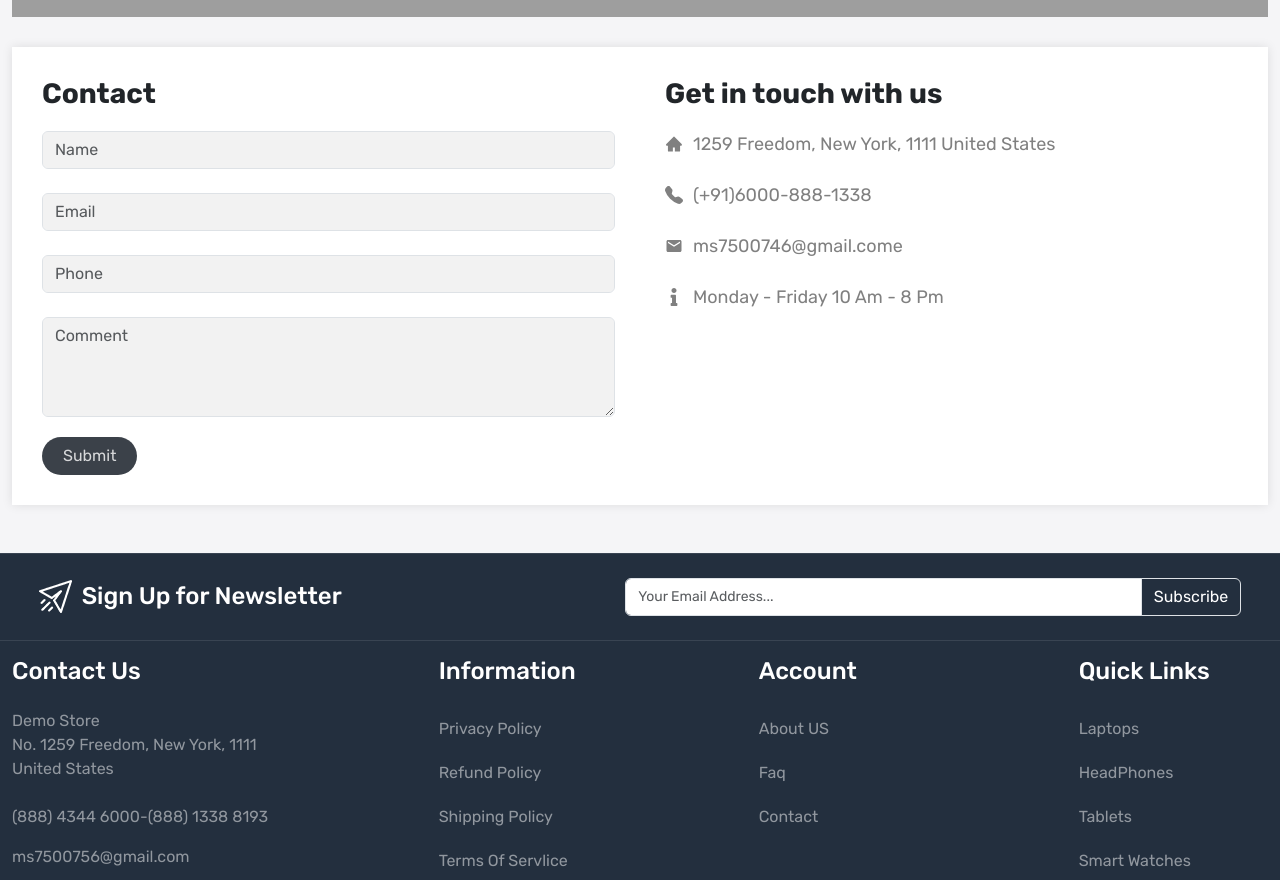
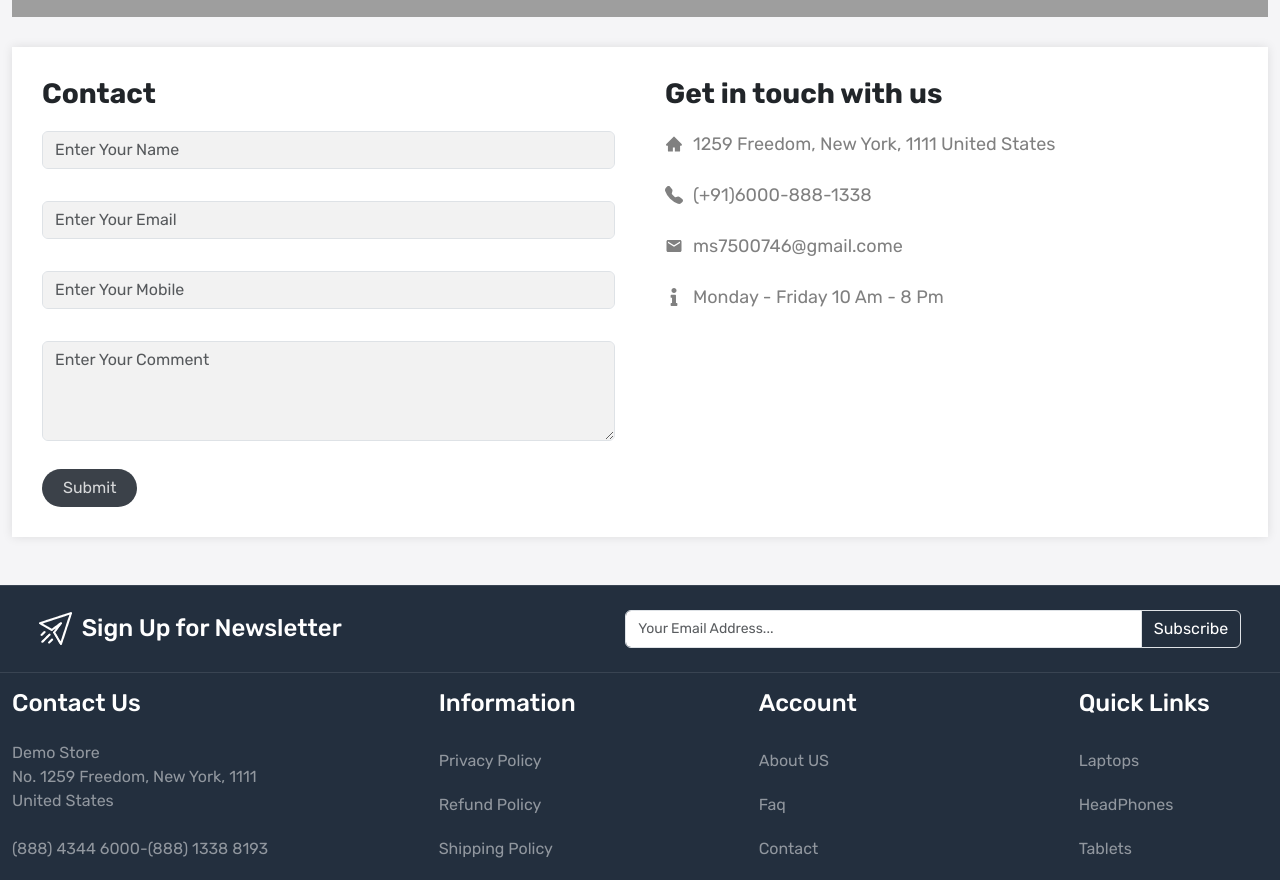
Before and after one commit to Mohammed-Shaaban-Ali/E-Commerce_Frontend, a React (Create React App) app: page /contact in a window 1280 px wide. Shown: the part 780-1660 px from the top of the page. Built offline with nearby package versions, Linux system fonts and the light colour scheme; grey boxes are pictures that could not be loaded.

Commit message:
add comment

```diff
--- a/src/pages/Contact/Contact.jsx
+++ b/src/pages/Contact/Contact.jsx
@@ -6,8 +6,33 @@ import { AiFillHome } from "react-icons/ai";
 import { BsFillTelephoneFill } from "react-icons/bs";
 import { MdEmail } from "react-icons/md";
 import { FaInfo } from "react-icons/fa";
+import { useFormik } from "formik";
+import { object, string } from "yup";
+import { addComment } from "../../redux/slices/contectSlice";
+import { useDispatch } from "react-redux";
 
+let userSchema = object({
+  name: string().required("Name is required"),
+  email: string().email().required("Email is required"),
+  mobile: string().required("Phone is required"),
+  comment: string().required("Comment is required"),
+});
 const Contact = () => {
+  const dispatch = useDispatch();
+  const formik = useFormik({
+    initialValues: {
+      email: "",
+      name: "",
+      mobile: "",
+      comment: "",
+    },
+    validationSchema: userSchema,
+    onSubmit: (values) => {
+      dispatch(addComment(values));
+      formik.resetForm();
+      // console.log(values);
+    },
+  });
   return (
     <>
       <SEO title="Contact Us" />
@@ -31,21 +56,66 @@ const Contact = () => {
               <div className="contact-wrapper d-flex  justify-content-between">
                 <div className="">
                   <h3>Contact</h3>
-                  <Form>
-                    <Form.Group className="mb-4" controlId="formBasicEmail">
-                      <Form.Control type="text" placeholder="Name" />
+                  <Form onSubmit={formik.handleSubmit}>
+                    <Form.Group className="mb-4">
+                      <Form.Control
+                        type="text"
+                        id="name"
+                        placeholder="Enter Your Name"
+                        name="name"
+                        onChange={formik.handleChange("name")}
+                        value={formik.values.name}
+                      />
+                      <div className="error">
+                        {formik.touched.name && formik.errors.name ? (
+                          <div>{formik.errors.name}</div>
+                        ) : null}
+                      </div>
                     </Form.Group>
-                    <Form.Group className="mb-4" controlId="formBasicEmail">
-                      <Form.Control type="email" placeholder="Email" />
+                    <Form.Group className="mb-4">
+                      <Form.Control
+                        type="email"
+                        id="email"
+                        placeholder="Enter Your Email"
+                        name="email"
+                        onChange={formik.handleChange("email")}
+                        value={formik.values.email}
+                      />
+                      <div className="error">
+                        {formik.touched.email && formik.errors.email ? (
+                          <div>{formik.errors.email}</div>
+                        ) : null}
+                      </div>
                     </Form.Group>
-                    <Form.Group className="mb-4" controlId="formBasicEmail">
-                      <Form.Control type="text" placeholder="Phone" />
+                    <Form.Group className="mb-4">
+                      <Form.Control
+                        type="text"
+                        id="mobile"
+                        placeholder="Enter Your Mobile"
+                        name="mobile"
+                        onChange={formik.handleChange("mobile")}
+                        value={formik.values.mobile}
+                      />
+                      <div className="error">
+                        {formik.touched.mobile && formik.errors.mobile ? (
+                          <div>{formik.errors.mobile}</div>
+                        ) : null}
+                      </div>
                     </Form.Group>
                     <Form.Control
                       as="textarea"
-                      placeholder="Comment"
                       style={{ height: "100px" }}
+                      id="comment"
+                      placeholder="Enter Your Comment"
+                      name="comment"
+                      onChange={formik.handleChange("comment")}
+                      value={formik.values.comment}
                     />
+                    <div className="error">
+                      {formik.touched.comment && formik.errors.comment ? (
+                        <div>{formik.errors.comment}</div>
+                      ) : null}
+                    </div>
                     <button
                       className="button"
                       style={{ marginTop: "20px" }}
--- /dev/null
+++ b/src/redux/service/contectService.js
@@ -0,0 +1,16 @@
+import request from "../../utils/request";
+import { ConfigToken } from "../../utils/validateToken";
+
+const addComment = async (comment) => {
+  try {
+    const { data } = await request.post("/api/enquiry/", comment);
+    return data;
+  } catch (error) {
+    console.log(error);
+  }
+};
+
+const contectService = {
+  addComment,
+};
+export default contectService;
--- /dev/null
+++ b/src/redux/slices/contectSlice.js
@@ -0,0 +1,49 @@
+import { createAction, createAsyncThunk, createSlice } from "@reduxjs/toolkit";
+import productsService from "../service/productsService";
+import contectService from "../service/contectService";
+
+export const addComment = createAsyncThunk(
+  "comment/addComment",
+  async (comment, thunkAPI) => {
+    try {
+      return await contectService.addComment(comment);
+    } catch (error) {
+      return thunkAPI.rejectWithValue(error);
+    }
+  }
+);
+
+export const resetState = createAction("Reset_all");
+const initialState = {
+  comment: "",
+  isError: false,
+  isLoading: false,
+  isSuccess: false,
+  message: "",
+};
+
+const contectSlice = createSlice({
+  name: "comment",
+  initialState,
+  reducers: {},
+  extraReducers: (builder) => {
+    builder
+      .addCase(addComment.pending, (state) => {
+        state.isLoading = true;
+      })
+      .addCase(addComment.fulfilled, (state, action) => {
+        state.isLoading = false;
+        state.isSuccess = true;
+        state.comment = action.payload;
+      })
+      .addCase(addComment.rejected, (state, action) => {
+        state.isError = true;
+        state.isLoading = false;
+        state.isSuccess = false;
+        state.message = action.error;
+      })
+
+      .addCase(resetState, () => initialState);
+  },
+});
+export default contectSlice.reducer;
--- a/src/redux/stor.js
+++ b/src/redux/stor.js
@@ -2,12 +2,14 @@ import { configureStore } from "@reduxjs/toolkit";
 import authSlice from "./slices/authSlice";
 import productsSlice from "./slices/productSlice";
 import blogSlice from "./slices/blogSlice";
+import contectSlice from "./slices/contectSlice";
 
 const stor = configureStore({
   reducer: {
     auth: authSlice,
     products: productsSlice,
     blog: blogSlice,
+    comment: contectSlice,
   },
 });
 
```
